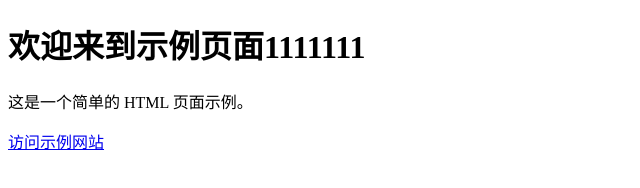
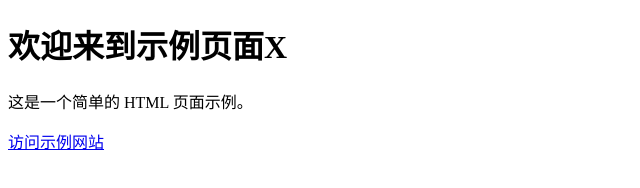
Before and after one commit to HKcarry/carry, a plain HTML site: page index.html in a window 1280 px wide. Shown: the whole page, without its empty margins (0-640 px from the left). Drawn offline with Linux system fonts and the light colour scheme.

Commit message:
Update index.html

```diff
--- a/index.html
+++ b/index.html
@@ -8,7 +8,7 @@
 </head>
 
 <body>
-  <h1>欢迎来到示例页面1111111</h1>
+  <h1>欢迎来到示例页面X</h1>
   <p>这是一个简单的 HTML 页面示例。</p>
   <a href="https://www.example.com">访问示例网站</a>
 </body>
```
